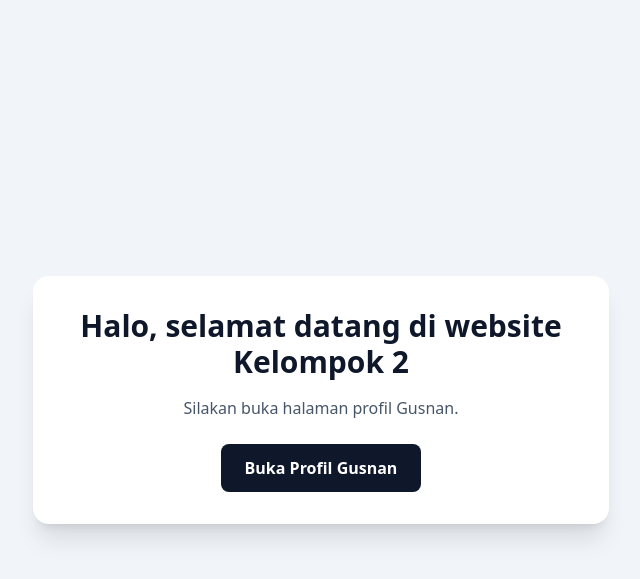
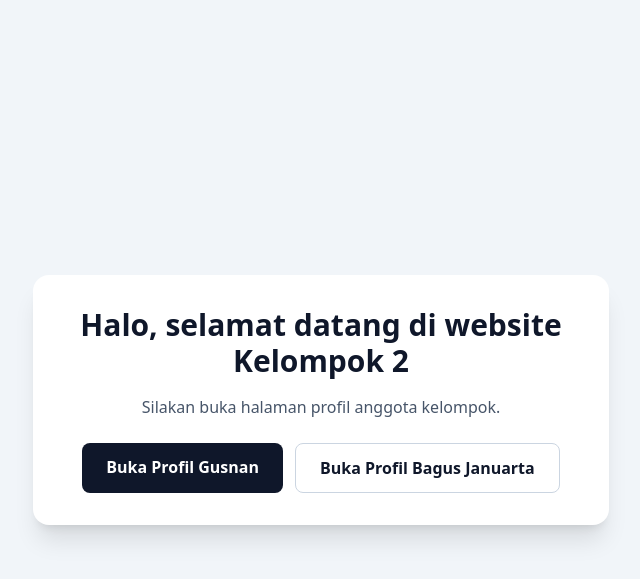
Before and after one commit to bagusjanuarta10-ship-i/PROYEK-LARAVEL-KELOMPOK-2, a Laravel app: page / in a window 1280 px wide. Shown: the top 579 px of the page, without its empty margins (319-959 px from the left). Run offline with Laravel 12, Linux system fonts and the light colour scheme; some libraries are stand-ins or nearby versions.

Commit message:
Tambahkan tombol profil Bagus ke beranda
Co-authored-by: Copilot <223556219+Copilot@users.noreply.github.com>

```diff
--- a/resources/views/welcome.blade.php
+++ b/resources/views/welcome.blade.php
@@ -10,11 +10,17 @@
     <main class="flex min-h-screen items-center justify-center px-6">
         <section class="w-full max-w-xl rounded-2xl bg-white p-8 text-center shadow-xl">
             <h1 class="text-3xl font-bold">Halo, selamat datang di website Kelompok 2</h1>
-            <p class="mt-4 text-slate-600">Silakan buka halaman profil Gusnan.</p>
-            <a href="/gusnan"
-               class="mt-6 inline-flex rounded-lg bg-slate-900 px-6 py-3 font-semibold text-white transition hover:bg-slate-700">
-                Buka Profil Gusnan
-            </a>
+            <p class="mt-4 text-slate-600">Silakan buka halaman profil anggota kelompok.</p>
+            <div class="mt-6 flex flex-col justify-center gap-3 sm:flex-row">
+                <a href="/gusnan"
+                   class="inline-flex justify-center rounded-lg bg-slate-900 px-6 py-3 font-semibold text-white transition hover:bg-slate-700">
+                    Buka Profil Gusnan
+                </a>
+                <a href="/bagus"
+                   class="inline-flex justify-center rounded-lg border border-slate-300 px-6 py-3 font-semibold text-slate-900 transition hover:bg-slate-100">
+                    Buka Profil Bagus Januarta
+                </a>
+            </div>
         </section>
     </main>
 </body>
```
